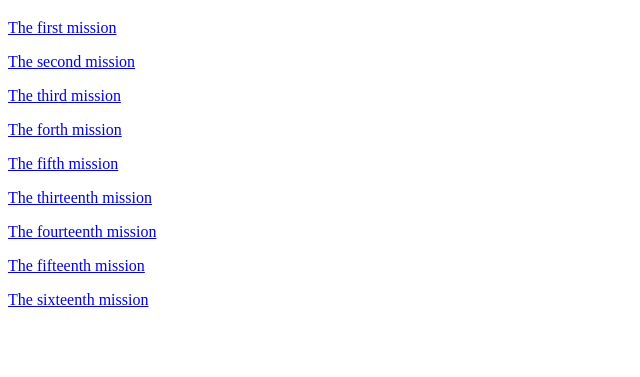
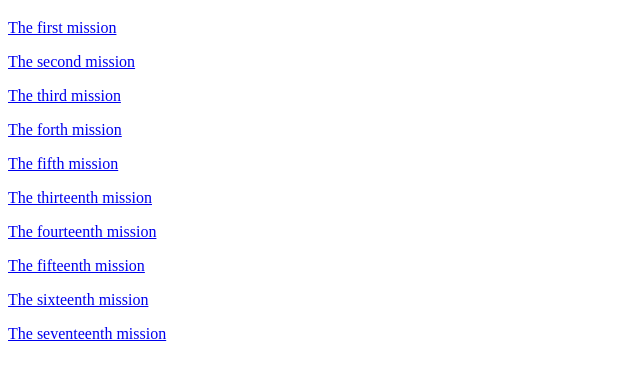
Before and after one commit to chyin/chyin, a plain HTML site: page index.html in a window 1280 px wide. Shown: the part 61-438 px from the top of the page, without its empty margins (0-640 px from the left). Drawn offline with Linux system fonts and the light colour scheme.

Commit message:
update index -17

```diff
--- a/index.html
+++ b/index.html
@@ -34,5 +34,8 @@
     <p>
       <a href="task_2_16.html">The sixteenth mission</a>
     </p>
+    <p>
+      <a href="task_2_17.html">The seventeenth mission</a>
+    </p>
   </body>
 </html>
```
